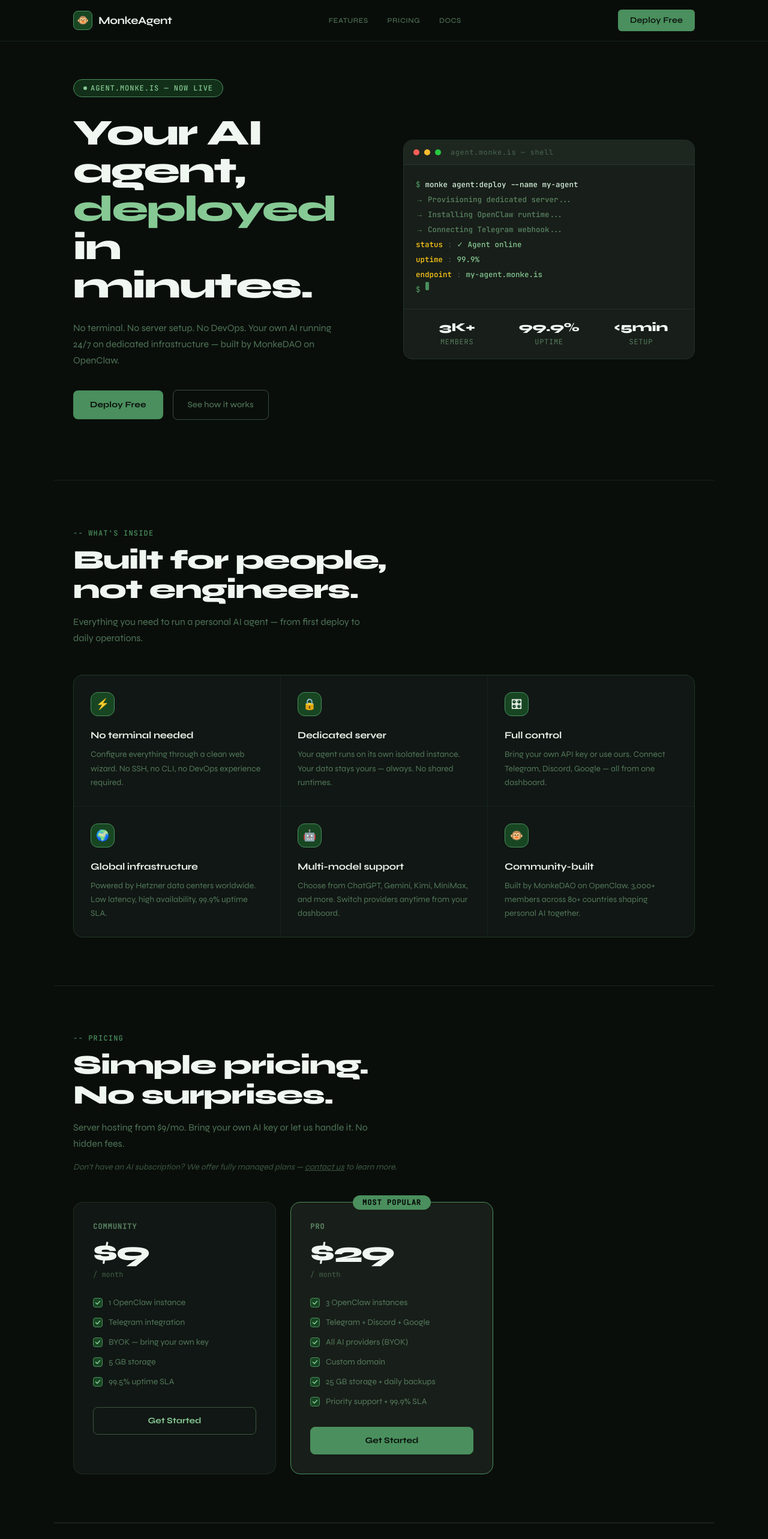
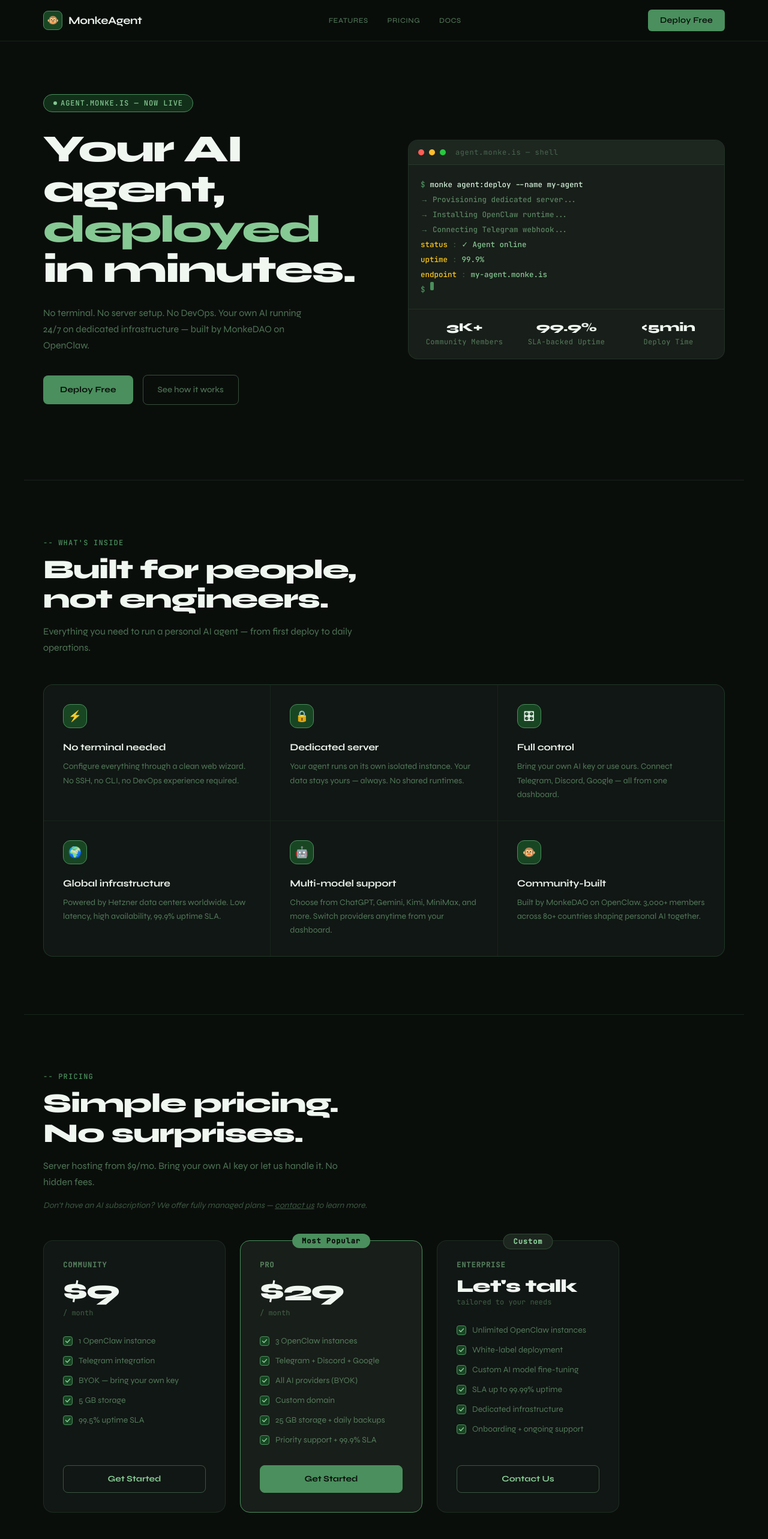
Before and after one commit to jpbedoya/monkeAgent, a Next.js app: page /monkeAgent/ in a window 1280 px wide. Shown: the top 2566 px of the page at 60% size. Built offline with nearby package versions, Linux system fonts and the light colour scheme.

Commit message:
Fix stats labels, widen layout to 1200px, add Enterprise pricing tier

```diff
--- a/src/app/page.tsx
+++ b/src/app/page.tsx
@@ -6,14 +6,13 @@
 function Navbar() {
   return (
     <nav
-      className="fixed top-0 left-0 right-0 z-50 border-b border-[rgba(74,143,93,0.18)] bg-[rgba(10,14,11,0.92)] backdrop-blur-xl"
-      style={{ maxWidth: "100%", borderBottom: "0.5px solid rgba(74,143,93,0.18)" }}
+      className="fixed top-0 left-0 right-0 z-50 bg-[rgba(10,14,11,0.92)] backdrop-blur-xl"
+      style={{ borderBottom: "0.5px solid rgba(74,143,93,0.18)" }}
     >
       <div
         className="mx-auto flex items-center justify-between px-8 py-4"
-        style={{ maxWidth: 1100 }}
+        style={{ maxWidth: 1200 }}
       >
-        {/* Logo */}
         <Link href="/" className="flex items-center gap-2.5 font-bold text-lg tracking-tight" style={{ color: "#E8F0E9" }}>
           <span
             className="flex h-8 w-8 items-center justify-center rounded-lg border text-lg"
@@ -28,40 +27,22 @@
           MonkeAgent
         </Link>
 
-        {/* Links */}
         <div className="hidden items-center gap-8 sm:flex">
-          <a
-            href="#features"
-            className="text-xs font-medium uppercase tracking-widest transition-colors hover:text-[var(--g-light)]"
-            style={{ color: "rgba(134,201,148,0.55)", letterSpacing: "0.04em" }}
-          >
+          <a href="#features" className="text-xs font-medium uppercase tracking-widest transition-colors hover:text-[var(--g-light)]" style={{ color: "rgba(134,201,148,0.55)", letterSpacing: "0.04em" }}>
             Features
           </a>
-          <a
-            href="#pricing"
-            className="text-xs font-medium uppercase tracking-widest transition-colors hover:text-[var(--g-light)]"
-            style={{ color: "rgba(134,201,148,0.55)", letterSpacing: "0.04em" }}
-          >
+          <a href="#pricing" className="text-xs font-medium uppercase tracking-widest transition-colors hover:text-[var(--g-light)]" style={{ color: "rgba(134,201,148,0.55)", letterSpacing: "0.04em" }}>
             Pricing
           </a>
-          <a
-            href="#"
-            className="text-xs font-medium uppercase tracking-widest transition-colors hover:text-[var(--g-light)]"
-            style={{ color: "rgba(134,201,148,0.55)", letterSpacing: "0.04em" }}
-          >
+          <a href="#" className="text-xs font-medium uppercase tracking-widest transition-colors hover:text-[var(--g-light)]" style={{ color: "rgba(134,201,148,0.55)", letterSpacing: "0.04em" }}>
             Docs
           </a>
         </div>
 
-        {/* CTA */}
         <Link
           href="/signup"
           className="rounded-md px-5 py-2 text-sm font-semibold transition hover:opacity-90"
-          style={{
-            background: "var(--g)",
-            color: "#0A0E0B",
-            letterSpacing: "0.02em",
-          }}
+          style={{ background: "var(--g)", color: "#0A0E0B", letterSpacing: "0.02em" }}
         >
           Deploy Free
         </Link>
@@ -78,10 +59,10 @@
     <section
       className="grid min-h-screen items-center px-8 pt-24"
       style={{
-        maxWidth: 1100,
+        maxWidth: 1200,
         margin: "0 auto",
         gridTemplateColumns: "1fr 1fr",
-        gap: "4rem",
+        gap: "5rem",
         paddingTop: "7rem",
         paddingBottom: "5rem",
       }}
@@ -108,9 +89,9 @@
 
         {/* Headline */}
         <h1
-          className="mb-6 text-5xl font-extrabold leading-tight tracking-tight"
+          className="mb-6 font-extrabold leading-tight tracking-tight"
           style={{
-            fontSize: "clamp(2.6rem, 5vw, 3.8rem)",
+            fontSize: "clamp(2.6rem, 5vw, 4rem)",
             letterSpacing: "-0.035em",
             lineHeight: 1.05,
             color: "#F0F7F1",
@@ -126,11 +107,7 @@
         {/* Sub */}
         <p
           className="mb-9 text-base leading-relaxed"
-          style={{
-            color: "rgba(134,201,148,0.55)",
-            maxWidth: 440,
-            lineHeight: 1.7,
-          }}
+          style={{ color: "rgba(134,201,148,0.55)", maxWidth: 460, lineHeight: 1.7 }}
         >
           No terminal. No server setup. No DevOps. Your own AI running 24/7 on
           dedicated infrastructure — built by MonkeDAO on OpenClaw.
@@ -141,21 +118,14 @@
           <Link
             href="/signup"
             className="rounded-lg px-7 py-3.5 text-sm font-bold transition hover:translate-y-[-1px]"
-            style={{
-              background: "var(--g)",
-              color: "#0A0E0B",
-              letterSpacing: "0.01em",
-            }}
+            style={{ background: "var(--g)", color: "#0A0E0B", letterSpacing: "0.01em" }}
           >
             Deploy Free
           </Link>
           <a
             href="#features"
             className="rounded-lg border px-6 py-3.5 text-sm font-medium transition"
-            style={{
-              border: "0.5px solid rgba(134,201,148,0.35)",
-              color: "rgba(134,201,148,0.55)",
-            }}
+            style={{ border: "0.5px solid rgba(134,201,148,0.35)", color: "rgba(134,201,148,0.55)" }}
           >
             See how it works
           </a>
@@ -165,18 +135,12 @@
       {/* Right: terminal */}
       <div
         className="overflow-hidden rounded-2xl"
-        style={{
-          background: "var(--surface2)",
-          border: "0.5px solid rgba(74,143,93,0.18)",
-        }}
+        style={{ background: "var(--surface2)", border: "0.5px solid rgba(74,143,93,0.18)" }}
       >
         {/* Terminal bar */}
         <div
           className="flex items-center gap-2 px-4 py-3"
-          style={{
-            background: "var(--surface3)",
-            borderBottom: "0.5px solid rgba(74,143,93,0.18)",
-          }}
+          style={{ background: "var(--surface3)", borderBottom: "0.5px solid rgba(74,143,93,0.18)" }}
         >
           <span className="h-2.5 w-2.5 rounded-full" style={{ background: "#FF5F56" }} />
           <span className="h-2.5 w-2.5 rounded-full" style={{ background: "#FFBD2E" }} />
@@ -197,7 +161,7 @@
         <div
           className="p-5 font-medium"
           style={{
-            minHeight: 220,
+            minHeight: 240,
             fontSize: 12.5,
             lineHeight: 2,
             fontFamily: "var(--font-jetbrains), 'JetBrains Mono', monospace",
@@ -235,27 +199,20 @@
             <span style={{ color: "var(--g)" }}>$</span>
             <span
               className="inline-block h-3.5 w-1.5 rounded-sm"
-              style={{
-                background: "var(--g)",
-                animation: "blink 1.2s infinite",
-                verticalAlign: "middle",
-              }}
+              style={{ background: "var(--g)", animation: "blink 1.2s infinite", verticalAlign: "middle" }}
             />
           </div>
         </div>
 
-        {/* Stats row */}
+        {/* Stats row — marketing-friendly labels */}
         <div
-          className="flex gap-4 px-5 pt-4"
-          style={{
-            borderTop: "0.5px solid rgba(74,143,93,0.18)",
-            marginTop: 0,
-          }}
+          className="flex px-5 pt-4 pb-5"
+          style={{ borderTop: "0.5px solid rgba(74,143,93,0.18)", gap: "1.5rem" }}
         >
           {[
-            { num: "3K+", label: "Members" },
-            { num: "99.9%", label: "Uptime" },
-            { num: "<5min", label: "Setup" },
+            { num: "3K+", label: "Community Members" },
+            { num: "99.9%", label: "SLA-backed Uptime" },
+            { num: "<5min", label: "Deploy Time" },
           ].map((stat) => (
             <div className="flex-1 text-center" key={stat.label}>
               <div
@@ -265,10 +222,10 @@
                 {stat.num}
               </div>
               <div
-                className="mt-0.5 text-xs uppercase"
+                className="mt-0.5 text-xs"
                 style={{
                   color: "rgba(134,201,148,0.55)",
-                  letterSpacing: "0.06em",
+                  letterSpacing: "0.03em",
                   fontFamily: "var(--font-jetbrains), 'JetBrains Mono', monospace",
                 }}
               >
@@ -277,7 +234,6 @@
             </div>
           ))}
         </div>
-        <div className="pb-5" />
       </div>
     </section>
   );
@@ -290,11 +246,7 @@
   return (
     <div
       className="mx-auto"
-      style={{
-        height: 0.5,
-        background: "rgba(74,143,93,0.18)",
-        maxWidth: 1100,
-      }}
+      style={{ height: 0.5, background: "rgba(74,143,93,0.18)", maxWidth: 1200 }}
     />
   );
 }
@@ -319,7 +271,7 @@
     icon: "🎛",
     title: "Full control",
     description:
-      "Bring your own API key or use ours. Connect Telegram, Discord, Google — all from one dashboard.",
+      "Bring your own AI key or use ours. Connect Telegram, Discord, Google — all from one dashboard.",
   },
   {
     icon: "🌍",
@@ -345,8 +297,8 @@
   return (
     <section
       id="features"
-      className="px-8 py-20"
-      style={{ maxWidth: 1100, margin: "0 auto" }}
+      className="px-8 py-24"
+      style={{ maxWidth: 1200, margin: "0 auto" }}
     >
       {/* Section label */}
       <div
@@ -378,12 +330,7 @@
       {/* Sub */}
       <p
         className="mb-12 text-base"
-        style={{
-          color: "rgba(134,201,148,0.55)",
-          maxWidth: 500,
-          lineHeight: 1.7,
-          marginBottom: "3rem",
-        }}
+        style={{ color: "rgba(134,201,148,0.55)", maxWidth: 520, lineHeight: 1.7 }}
       >
         Everything you need to run a personal AI agent — from first deploy to
         daily operations.
@@ -402,26 +349,20 @@
         {features.map((f) => (
           <div
             key={f.title}
-            className="p-7 transition-colors hover:bg-[#181E19]"
+            className="p-8 transition-colors hover:bg-[#181E19]"
             style={{ background: "var(--surface)" }}
           >
             {/* Icon box */}
             <div
               className="mb-5 flex h-10 w-10 items-center justify-center rounded-xl text-lg"
-              style={{
-                background: "var(--g-dark)",
-                border: "0.5px solid var(--g)",
-              }}
+              style={{ background: "var(--g-dark)", border: "0.5px solid var(--g)" }}
             >
               {f.icon}
             </div>
             {/* Title */}
             <h3
               className="mb-2 text-base font-bold"
-              style={{
-                color: "#E8F0E9",
-                letterSpacing: "-0.01em",
-              }}
+              style={{ color: "#E8F0E9", letterSpacing: "-0.01em" }}
             >
               {f.title}
             </h3>
@@ -456,6 +397,7 @@
     ],
     cta: "Get Started",
     highlighted: false,
+    tag: null,
   },
   {
     name: "Pro",
@@ -471,6 +413,7 @@
     ],
     cta: "Get Started",
     highlighted: true,
+    tag: "Most Popular",
   },
 ];
 
@@ -478,8 +421,8 @@
   return (
     <section
       id="pricing"
-      className="px-8 py-20"
-      style={{ maxWidth: 1100, margin: "0 auto" }}
+      className="px-8 py-24"
+      style={{ maxWidth: 1200, margin: "0 auto" }}
     >
       {/* Section label */}
       <div
@@ -511,11 +454,7 @@
       {/* Sub */}
       <p
         className="mb-4 text-base"
-        style={{
-          color: "rgba(134,201,148,0.55)",
-          maxWidth: 500,
-          lineHeight: 1.7,
-        }}
+        style={{ color: "rgba(134,201,148,0.55)", maxWidth: 520, lineHeight: 1.7 }}
       >
         Server hosting from $9/mo. Bring your own AI key or let us handle it.
         No hidden fees.
@@ -533,15 +472,15 @@
         to learn more.
       </p>
 
-      {/* Cards grid */}
+      {/* Cards — 3 columns */}
       <div
         className="grid gap-6"
-        style={{ gridTemplateColumns: "1fr 1fr", maxWidth: 700 }}
+        style={{ gridTemplateColumns: "repeat(3, 1fr)", maxWidth: 960 }}
       >
         {plans.map((plan) => (
           <div
             key={plan.name}
-            className="relative rounded-2xl p-8 transition-colors"
+            className="relative flex flex-col rounded-2xl p-8"
             style={{
               background: plan.highlighted ? "var(--surface2)" : "var(--surface)",
               border: plan.highlighted
@@ -550,18 +489,17 @@
             }}
           >
             {/* Badge */}
-            {plan.highlighted && (
+            {plan.tag && (
               <div
                 className="absolute -top-3 left-1/2 -translate-x-1/2 whitespace-nowrap rounded-full px-4 py-1 text-xs font-bold"
                 style={{
                   background: "var(--g)",
                   color: "#0A0E0B",
                   letterSpacing: "0.08em",
-                  textTransform: "uppercase",
                   fontFamily: "var(--font-jetbrains), 'JetBrains Mono', monospace",
                 }}
               >
-                Most Popular
+                {plan.tag}
               </div>
             )}
 
@@ -581,11 +519,7 @@
             <div className="mb-1 flex items-baseline gap-0.5">
               <span
                 className="text-5xl font-extrabold"
-                style={{
-                  color: "#F0F7F1",
-                  letterSpacing: "-0.04em",
-                  lineHeight: 1,
-                }}
+                style={{ color: "#F0F7F1", letterSpacing: "-0.04em", lineHeight: 1 }}
               >
                 ${plan.price}
               </span>
@@ -602,26 +536,18 @@
             </div>
 
             {/* Features */}
-            <ul className="mb-8 space-y-3">
+            <ul className="mb-8 flex-1 space-y-3">
               {plan.features.map((feature) => (
                 <li
                   key={feature}
                   className="flex items-center gap-2.5 text-sm"
                   style={{ color: "rgba(134,201,148,0.55)", lineHeight: 1.5 }}
                 >
-                  {/* Check icon */}
                   <span
                     className="flex h-4 w-4 shrink-0 items-center justify-center rounded"
-                    style={{
-                      background: "var(--g-dark)",
-                      border: "0.5px solid var(--g)",
-                    }}
+                    style={{ background: "var(--g-dark)", border: "0.5px solid var(--g)" }}
                   >
-                    <svg
-                      viewBox="0 0 10 10"
-                      fill="none"
-                      className="h-2.5 w-2.5"
-                    >
+                    <svg viewBox="0 0 10 10" fill="none" className="h-2.5 w-2.5">
                       <polyline
                         points="1.5,5 4,7.5 8.5,2.5"
                         stroke="#86C994"
@@ -650,6 +576,108 @@
             </Link>
           </div>
         ))}
+
+        {/* Enterprise card */}
+        <div
+          className="relative flex flex-col rounded-2xl p-8"
+          style={{
+            background: "var(--surface)",
+            border: "0.5px solid rgba(74,143,93,0.18)",
+          }}
+        >
+          {/* "Custom" badge */}
+          <div
+            className="absolute -top-3 left-1/2 -translate-x-1/2 whitespace-nowrap rounded-full px-4 py-1 text-xs font-bold"
+            style={{
+              background: "var(--surface3)",
+              color: "var(--g-light)",
+              border: "0.5px solid rgba(74,143,93,0.35)",
+              letterSpacing: "0.08em",
+              fontFamily: "var(--font-jetbrains), 'JetBrains Mono', monospace",
+            }}
+          >
+            Custom
+          </div>
+
+          {/* Plan name */}
+          <div
+            className="mb-3 text-xs font-semibold uppercase"
+            style={{
+              color: "rgba(134,201,148,0.55)",
+              letterSpacing: "0.08em",
+              fontFamily: "var(--font-jetbrains), 'JetBrains Mono', monospace",
+            }}
+          >
+            Enterprise
+          </div>
+
+          {/* Price */}
+          <div className="mb-1 flex items-baseline gap-0.5">
+            <span
+              className="text-3xl font-extrabold"
+              style={{ color: "#F0F7F1", letterSpacing: "-0.03em", lineHeight: 1 }}
+            >
+              Let&apos;s talk
+            </span>
+          </div>
+          <div
+            className="mb-7 text-xs"
+            style={{
+              color: "rgba(134,201,148,0.4)",
+              fontFamily: "var(--font-jetbrains), 'JetBrains Mono', monospace",
+              marginBottom: "1.75rem",
+            }}
+          >
+            tailored to your needs
+          </div>
+
+          {/* Features */}
+          <ul className="mb-8 flex-1 space-y-3">
+            {[
+              "Unlimited OpenClaw instances",
+              "White-label deployment",
+              "Custom AI model fine-tuning",
+              "SLA up to 99.99% uptime",
+              "Dedicated infrastructure",
+              "Onboarding + ongoing support",
+            ].map((feature) => (
+              <li
+                key={feature}
+                className="flex items-center gap-2.5 text-sm"
+                style={{ color: "rgba(134,201,148,0.55)", lineHeight: 1.5 }}
+              >
+                <span
+                  className="flex h-4 w-4 shrink-0 items-center justify-center rounded"
+                  style={{ background: "var(--g-dark)", border: "0.5px solid var(--g)" }}
+                >
+                  <svg viewBox="0 0 10 10" fill="none" className="h-2.5 w-2.5">
+                    <polyline
+                      points="1.5,5 4,7.5 8.5,2.5"
+                      stroke="#86C994"
+                      strokeWidth="1.5"
+                      strokeLinecap="round"
+                      strokeLinejoin="round"
+                    />
+                  </svg>
+                </span>
+                {feature}
+              </li>
+            ))}
+          </ul>
+
+          {/* CTA button */}
+          <a
+            href="mailto:enterprise@monke.is"
+            className="block rounded-lg py-3 text-center text-sm font-bold transition"
+            style={{
+              border: "0.5px solid rgba(134,201,148,0.35)",
+              color: "var(--g-light)",
+              background: "transparent",
+            }}
+          >
+            Contact Us
+          </a>
+        </div>
       </div>
     </section>
   );
@@ -662,11 +690,7 @@
   return (
     <footer
       className="px-8 py-10"
-      style={{
-        borderTop: "0.5px solid rgba(74,143,93,0.18)",
-        maxWidth: 1100,
-        margin: "0 auto",
-      }}
+      style={{ borderTop: "0.5px solid rgba(74,143,93,0.18)", maxWidth: 1200, margin: "0 auto" }}
     >
       <div className="flex items-center justify-between">
         {/* Left */}
@@ -677,11 +701,7 @@
           >
             <span
               className="flex h-8 w-8 items-center justify-center rounded-lg border text-lg"
-              style={{
-                background: "var(--g-dark)",
-                border: "1px solid var(--g)",
-                fontSize: 16,
-              }}
+              style={{ background: "var(--g-dark)", border: "1px solid var(--g)", fontSize: 16 }}
             >
               🐵
             </span>
@@ -689,10 +709,7 @@
           </div>
           <div
             className="text-xs"
-            style={{
-              color: "rgba(134,201,148,0.35)",
-              fontFamily: "var(--font-jetbrains), 'JetBrains Mono', monospace",
-            }}
+            style={{ color: "rgba(134,201,148,0.35)", fontFamily: "var(--font-jetbrains), 'JetBrains Mono', monospace" }}
           >
             © 2026 MonkeDAO. All rights reserved.
           </div>
@@ -718,10 +735,7 @@
                 key={link}
                 href="#"
                 className="text-xs transition-colors hover:text-[var(--g-light)]"
-                style={{
-                  color: "rgba(134,201,148,0.35)",
-                  fontFamily: "var(--font-jetbrains), 'JetBrains Mono', monospace",
-                }}
+                style={{ color: "rgba(134,201,148,0.35)", fontFamily: "var(--font-jetbrains), 'JetBrains Mono', monospace" }}
               >
                 {link}
               </a>
```
